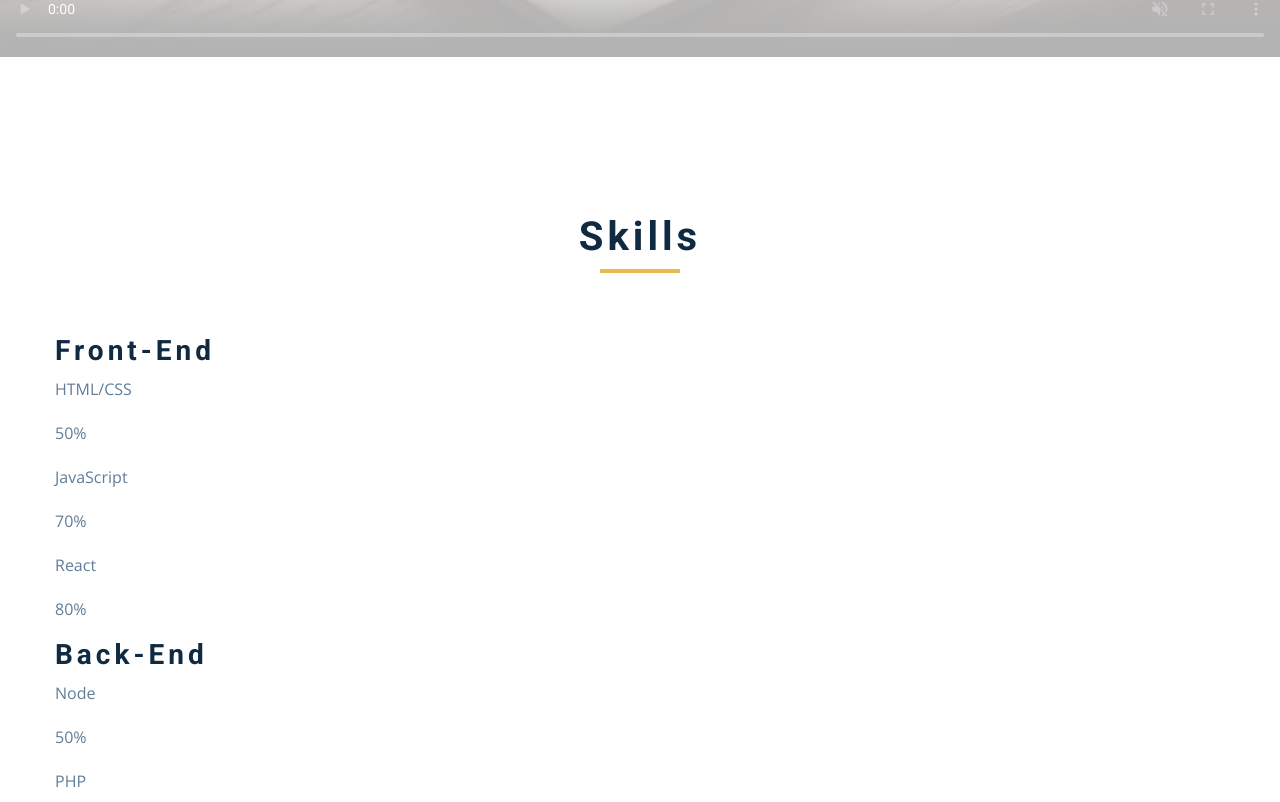
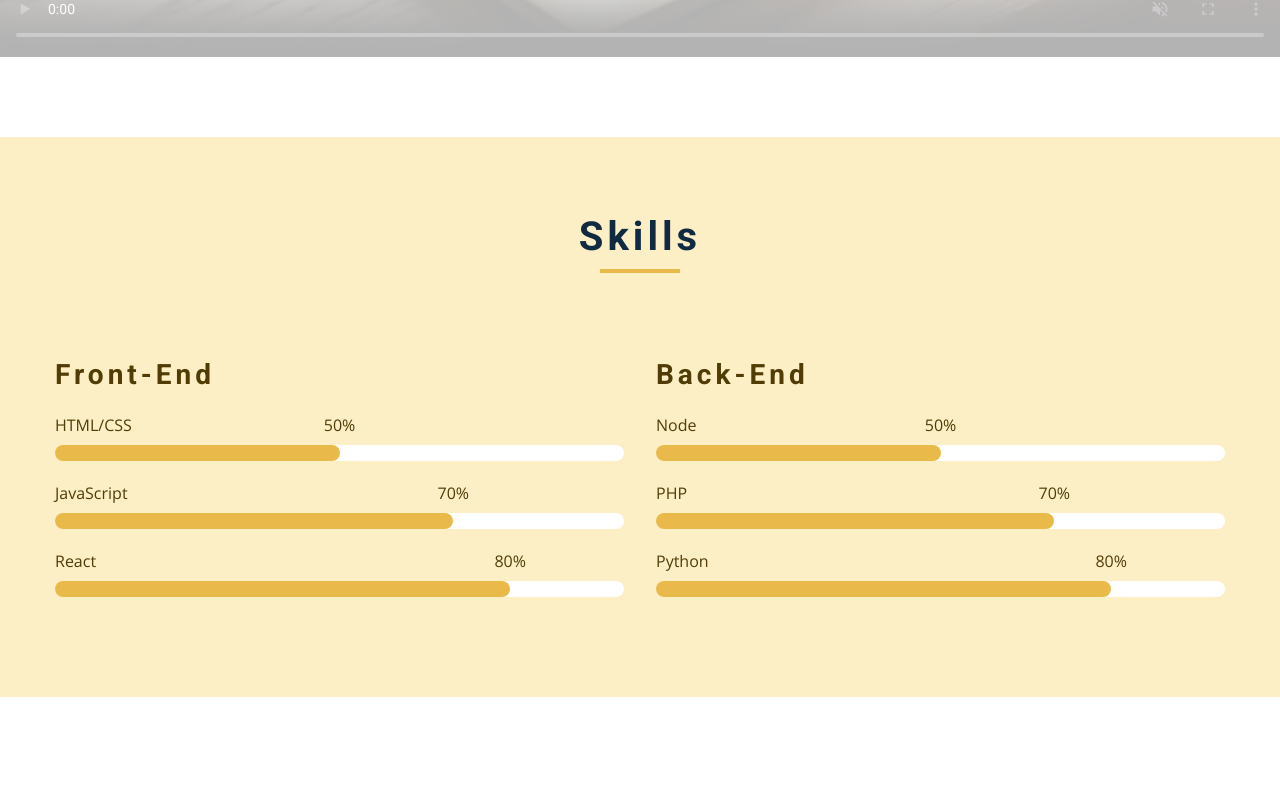
Before and after one commit to draklelnn230/Portfolio-Project, a plain HTML site: page index.html in a window 1280 px wide. Shown: the part 3618-4420 px from the top of the page. After the commit the page ends 4315 px from the top, so only its background shows below. Drawn offline with nearby package versions, Linux system fonts and the light colour scheme.

Commit message:
Working with Skills CSS

```diff
--- a/css/styles.css
+++ b/css/styles.css
@@ -620,6 +620,62 @@ Connect
 Skills
 ===============
 */
+@media screen and (min-width: 768px) {
+  .skills-center {
+    display: grid;
+    grid-template-columns: 1fr 1fr;
+    column-gap: 2rem;
+  }
+}
+.skills {
+  background: var(--clr-primary-9);
+}
+.skills h3 {
+  margin: 1.5rem 0;
+  color: var(--clr-primary-1);
+}
+.skill {
+  margin-bottom: 1.25rem;
+}
+.skill p {
+  margin-bottom: 0.5rem;
+  text-transform: capitalize;
+  color: var(--clr-primary-1);
+}
+.skill-container {
+  background: var(--clr-white);
+  height: 1rem;
+  width: 100%;
+  border-radius: var(--radius);
+  position: relative;
+}
+.skill-value {
+  position: absolute;
+  top: 0;
+  left: 0;
+  width: 50%;
+  background: var(--clr-primary-5);
+  height: 100%;
+  border-radius: var(--radius);
+}
+.value-70 {
+  width: 70%;
+}
+.value-80 {
+  width: 80%;
+}
+.skill-text {
+  position: absolute;
+  top: -2rem;
+  left: 50%;
+  transform: translateX(-50%);
+}
+.skill-text-70 {
+  left: 70%;
+}
+.skill-text-80 {
+  left: 80%;
+}
 /*
 ===============
 Timeline
```
